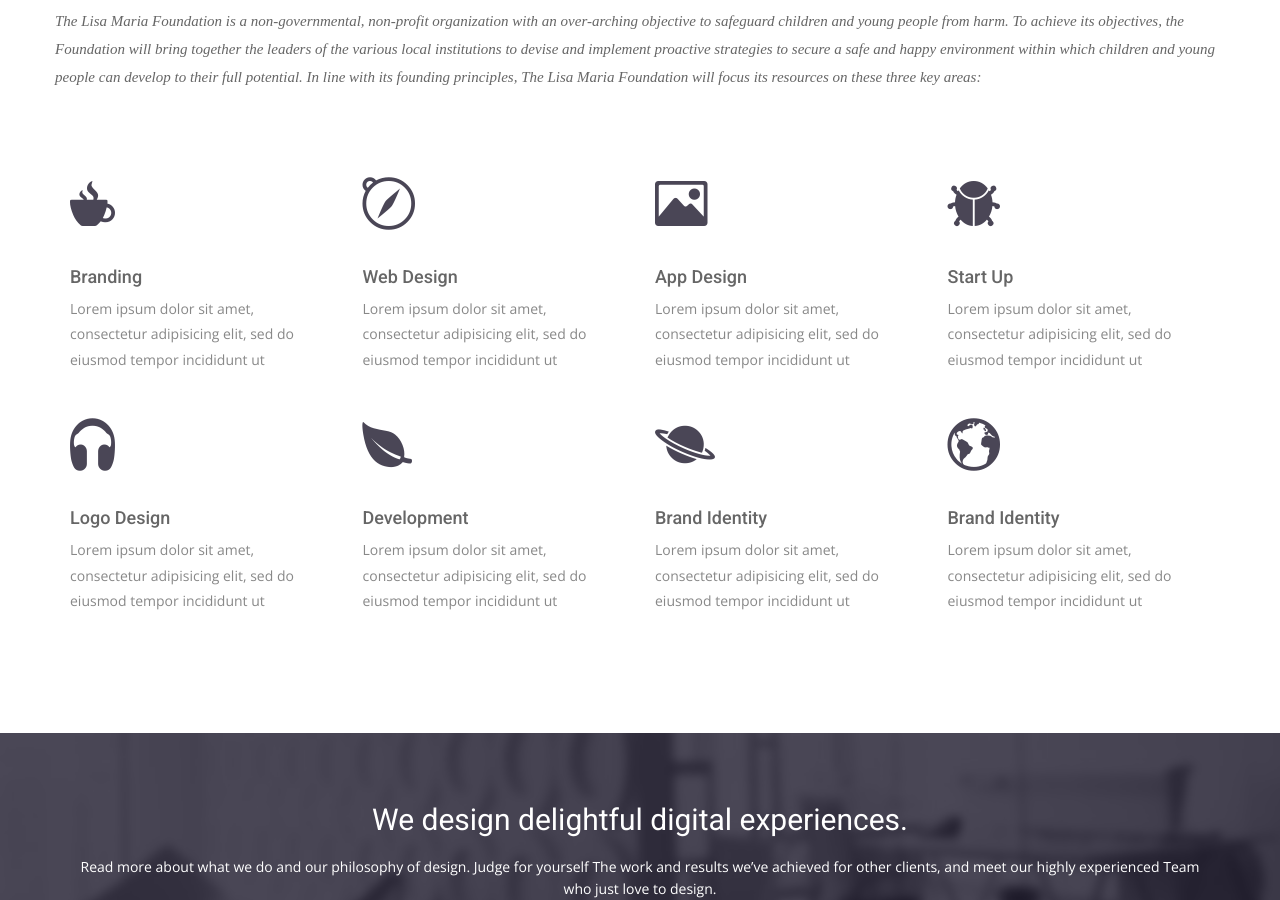
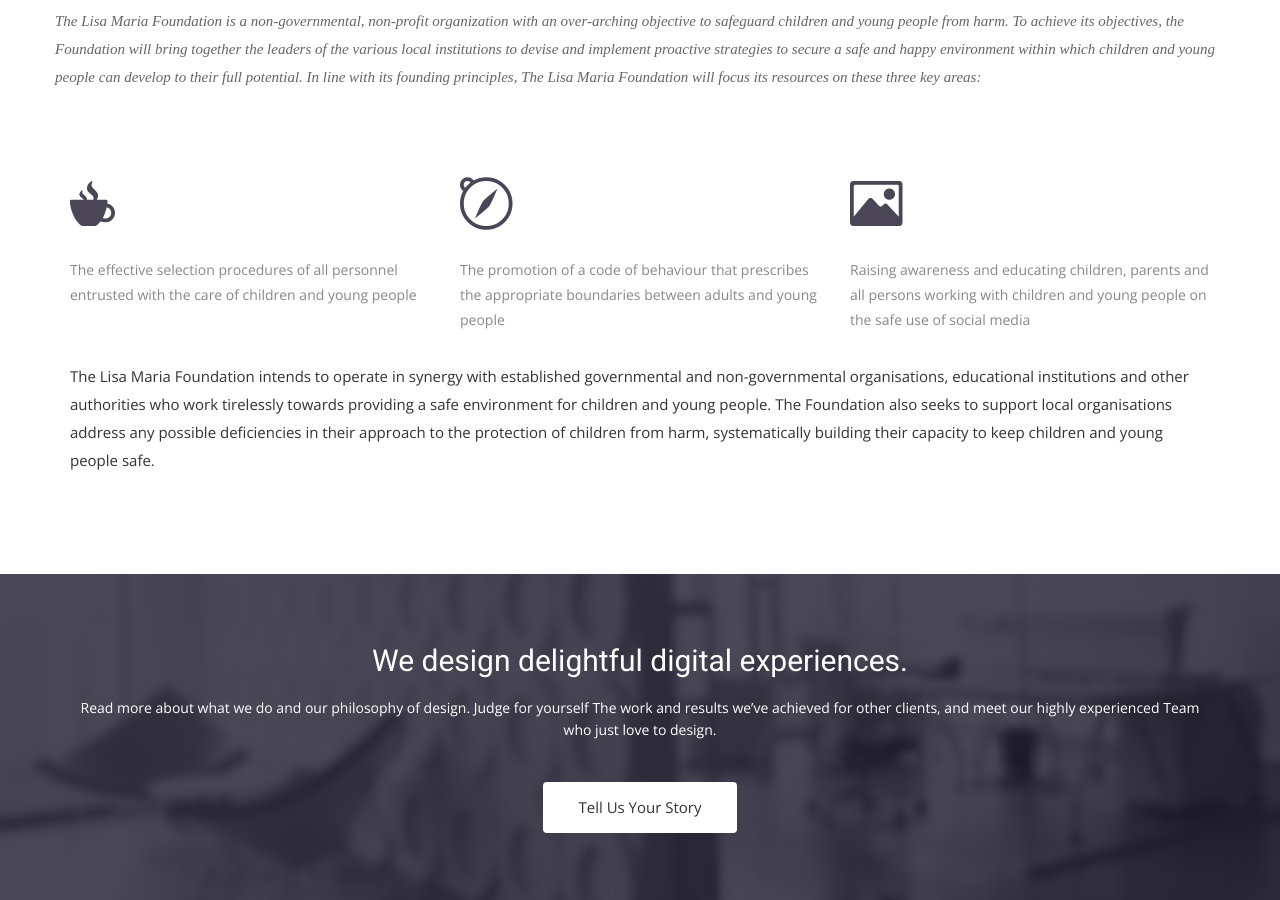
Before and after one commit to jurgencalleja/Lisa-Maria-Foundation, a Jekyll site: the page built from index.html, in a window 1280 px wide and 900 px high, scrolled down 989 px. Built offline with Jekyll 4.4.1, drawn with Linux system fonts in a browser that asks for light colours; nearby versions of some CDN libraries; some web fonts are replaced.

Commit message:
change service text

```diff
--- a/index.html
+++ b/index.html
@@ -27,62 +27,27 @@ permalink:
         </div>
     </div>
     <div class="row ">
-      <div class="col-sm-6 col-md-3">
+      <div class="col-sm- col-md-4">
         <div class="service-item">
           <i class="icon ion-coffee"></i>
-          <h4>Branding</h4>
-          <p>Lorem ipsum dolor sit amet, consectetur adipisicing elit, sed do eiusmod tempor incididunt ut </p>
+          <p>The effective selection procedures of all personnel entrusted with the care of children and young people </p>
         </div>
       </div>
-      <div class="col-sm-6 col-md-3">
+      <div class="col-sm-12 col-md-4">
         <div class="service-item">
           <i class="ion-compass"></i>
-          <h4>Web Design</h4>
-          <p>Lorem ipsum dolor sit amet, consectetur adipisicing elit, sed do eiusmod tempor incididunt ut </p>
+          <p>The promotion of a code of behaviour that prescribes the appropriate boundaries between adults and young people </p>
         </div>
       </div>
-      <div class="col-sm-6 col-md-3">
+      <div class="col-sm-12 col-md-4">
         <div class="service-item">
           <i class="ion-image"></i>
-          <h4>App Design</h4>
-          <p>Lorem ipsum dolor sit amet, consectetur adipisicing elit, sed do eiusmod tempor incididunt ut </p>
+          <p>Raising awareness and educating children, parents and all persons working with children and young people on the safe use of social media </p>
         </div>
       </div>
-      <div class="col-sm-6 col-md-3">
-        <div class="service-item">
-          <i class="ion-bug"></i>
-          <h4>Start Up</h4>
-          <p>Lorem ipsum dolor sit amet, consectetur adipisicing elit, sed do eiusmod tempor incididunt ut </p>
-        </div>
-      </div>
-      <div class="col-sm-6 col-md-3">
-        <div class="service-item">
-          <i class="ion-headphone"></i>
-          <h4>Logo Design</h4>
-          <p>Lorem ipsum dolor sit amet, consectetur adipisicing elit, sed do eiusmod tempor incididunt ut </p>
-        </div>
-      </div>
-      <div class="col-sm-6 col-md-3">
-        <div class="service-item">
-          <i class="ion-leaf"></i>
-          <h4>Development</h4>
-          <p>Lorem ipsum dolor sit amet, consectetur adipisicing elit, sed do eiusmod tempor incididunt ut </p>
-        </div>
-      </div>
-      <div class="col-sm-6 col-md-3">
-        <div class="service-item">
-          <i class="ion-planet"></i>
-          <h4>Brand Identity</h4>
-          <p>Lorem ipsum dolor sit amet, consectetur adipisicing elit, sed do eiusmod tempor incididunt ut </p>
-        </div>
-      </div>
-      <div class="col-sm-6 col-md-3">
-        <div class="service-item">
-          <i class="ion-earth"></i>
-          <h4>Brand Identity</h4>
-          <p>Lorem ipsum dolor sit amet, consectetur adipisicing elit, sed do eiusmod tempor incididunt ut </p>
-        </div>
-      </div>
+    </div>
+    <div>
+      <p>The Lisa Maria Foundation intends to operate in synergy with established governmental and non-governmental organisations, educational institutions and other authorities who work tirelessly towards providing a safe environment for children and young people. The Foundation also seeks to support local organisations address any possible deficiencies in their approach to the protection of children from harm, systematically building their capacity to keep children and young people safe. </p>
     </div>
   </div>
 </section>
```
